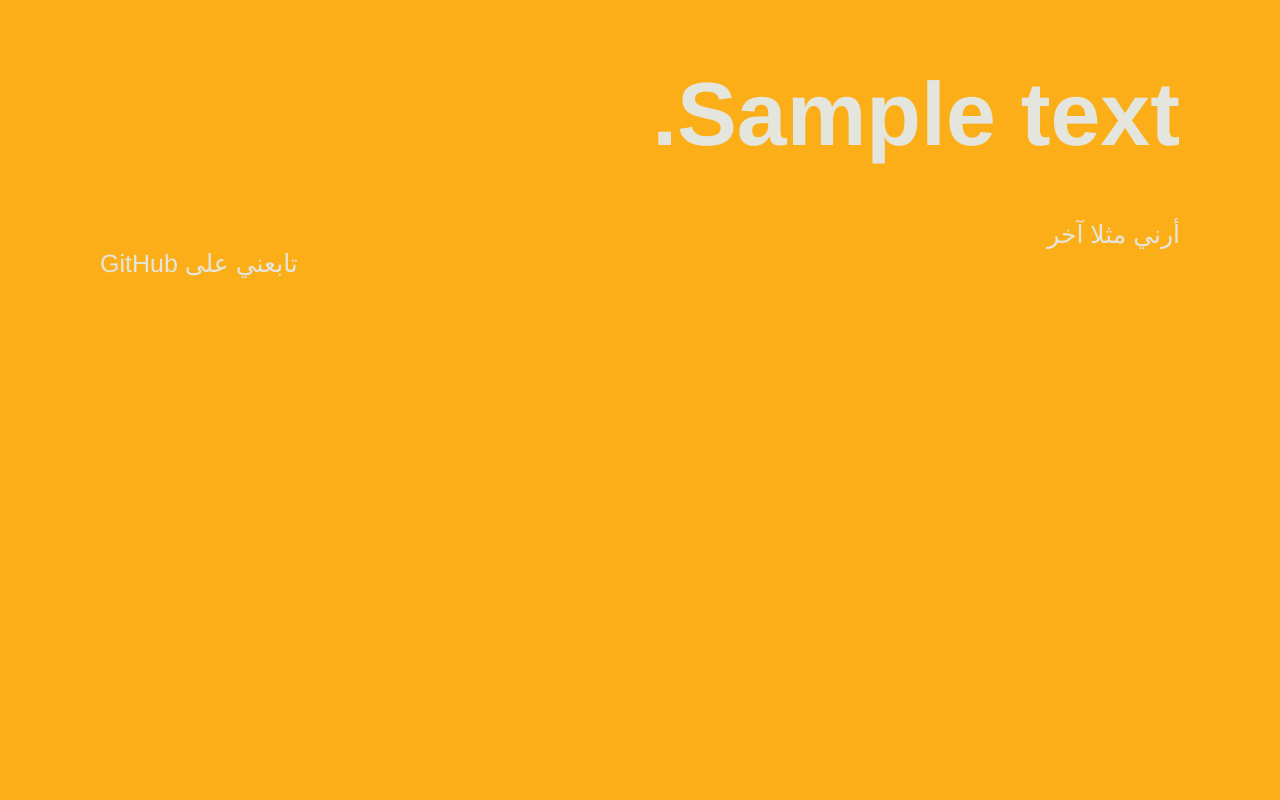
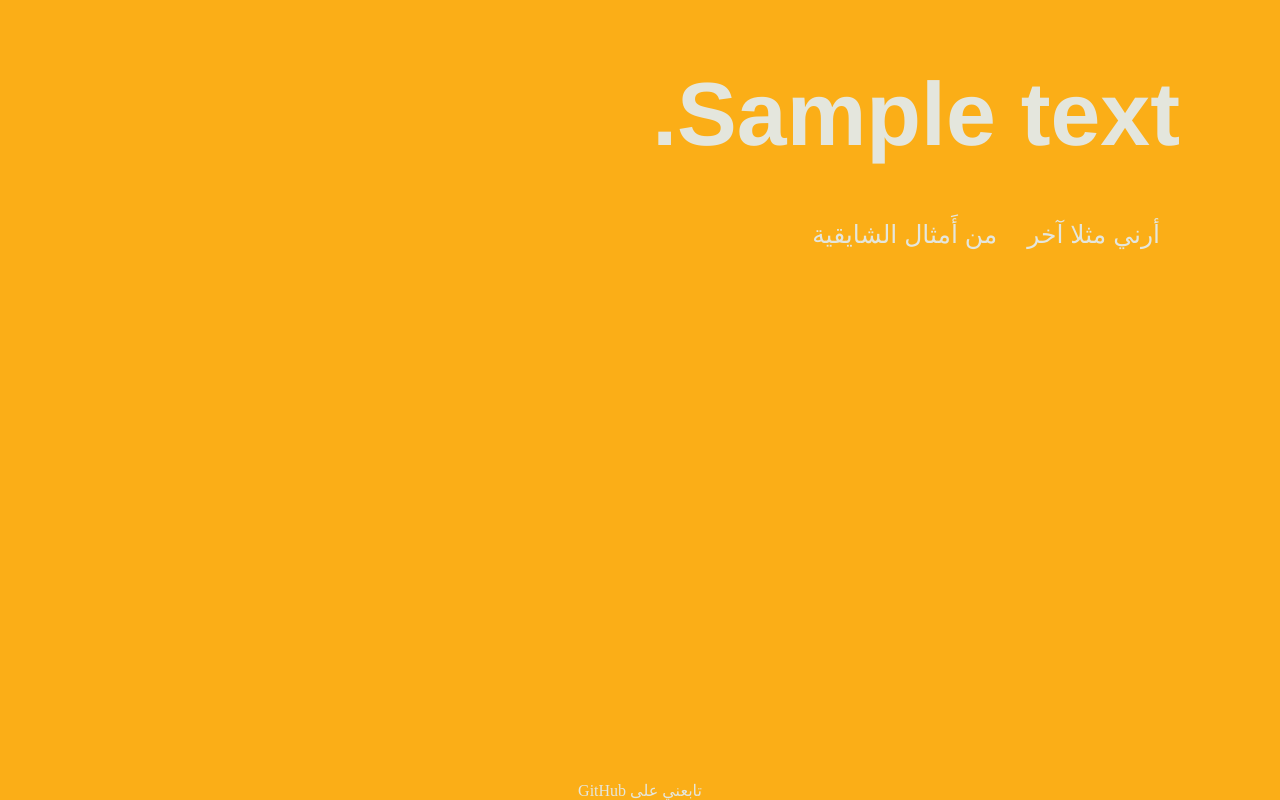
Before and after one commit to mustafarashide/adagesfromalshaygiya, a Django app: page / in a window 1280 px wide. Run offline with Django 5.2, Linux system fonts and the light colour scheme; tables that the repository leaves empty hold one stand-in row (values such as "Sample post").

Commit message:
more styling changes

```diff
--- a/adages/static/adages/style.css
+++ b/adages/static/adages/style.css
@@ -40,12 +40,26 @@ a
 
 .left
 {
-    float:left;
+    float:right;
     padding-right:20px;
     padding-bottom:10px;
 
 }
+.right{
+    float:right;
+    padding-right:20px;
+    padding-left:10px;
+}
 
+
+.footer {
+    position: fixed;
+    left: 0;
+    bottom: 0;
+    width: 100%;
+    color: white;
+    text-align: center;
+  }
 
 @media screen and (min-device-width: 800px) {
 
--- a/adages/templates/base.html
+++ b/adages/templates/base.html
@@ -15,8 +15,11 @@
         <div class="right">
           <a href="/"><span class="fa fa-refresh">أرني مثلا آخر</span></a>
         </div>
-        <div class="left"><a href="https://www.github.com/mustafarashide" target="_blank"><span class="fa fa-github"></span>تابعني على GitHub</a></div>
+        <div class="left"><a href="https://ia601904.us.archive.org/0/items/MUSTORAT/020-ALSHAIQYA_PROVERBS.pdf" target="_blank"><span class="fa fa-github"></span>من أَمثال الشايقية</a></div>
       </div>
+    </div>
+    <div class="footer">
+      <a href="https://www.github.com/mustafarashide" target="_blank">تابعني على GitHub</a>
     </div>
   </body>
 </html>
```
